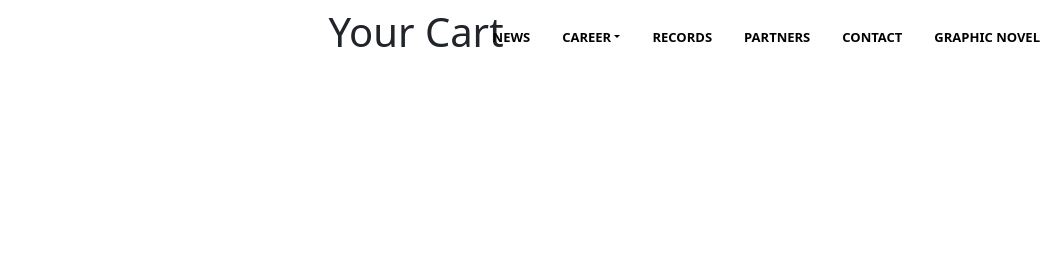
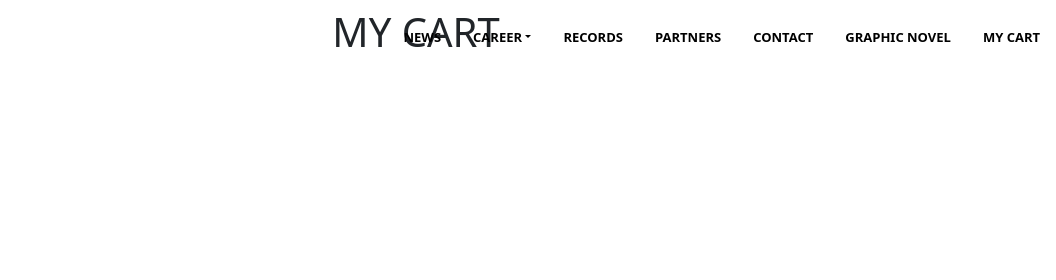
Before and after one commit to CodingWebDeveloper/Website, a plain HTML site: page cart.html in a window 1280 px wide. Shown: the top 280 px of the page, 224-1280 px from the left. Drawn offline with nearby package versions, Linux system fonts and the light colour scheme.

Commit message:
Fixed pages

```diff
--- a/cart.html
+++ b/cart.html
@@ -19,7 +19,7 @@
                 </a>
             </div>
             <div class="d-block d-md-none mx-3" class="navbar-toggler" type="button" data-bs-toggle="collapse" data-bs-target="#navbarNavDropdown" aria-controls="navbarNavDropdown" aria-expanded="false" aria-label="Toggle navigation">
-                <svg class="text-white" xmlns="http://www.w3.org/2000/svg" width="48" height="48" viewBox="0 0 20 20" fill="currentColor">
+                <svg xmlns="http://www.w3.org/2000/svg" width="48" height="48" viewBox="0 0 20 20" fill="currentColor">
                     <path fill-rule="evenodd" d="M3 5a1 1 0 011-1h12a1 1 0 110 2H4a1 1 0 01-1-1zM3 10a1 1 0 011-1h12a1 1 0 110 2H4a1 1 0 01-1-1zM3 15a1 1 0 011-1h12a1 1 0 110 2H4a1 1 0 01-1-1z" clip-rule="evenodd" />
                 </svg>
             </div>
@@ -64,12 +64,17 @@
                             GRAPHIC NOVEL
                         </a>
                     </li>
+                    <li class="nav-item">
+                        <a class="nav-link" href="cart.html">
+                           MY CART
+                        </a>
+                    </li>
                   </ul>
             </div>
         </nav>
     </header>
     <main class="wrapper p-2">
-        <h1 class="text-center">Your Cart</h1>
+        <h1 class="text-center">MY CART</h1>
         <section class="d-flex justify-content-center align-items-center" style="height: 100vh;">
             <div>
                 <table class="table table-striped mx-2">
```
Also changed, not shown: career.html (+7 -2 lines), contact.html (+5 -0 lines), index.html (+5 -0 lines), news.html (+5 -0 lines), orderBook.html (+6 -1 lines), partners.html (+5 -0 lines), records.html (+5 -0 lines).
